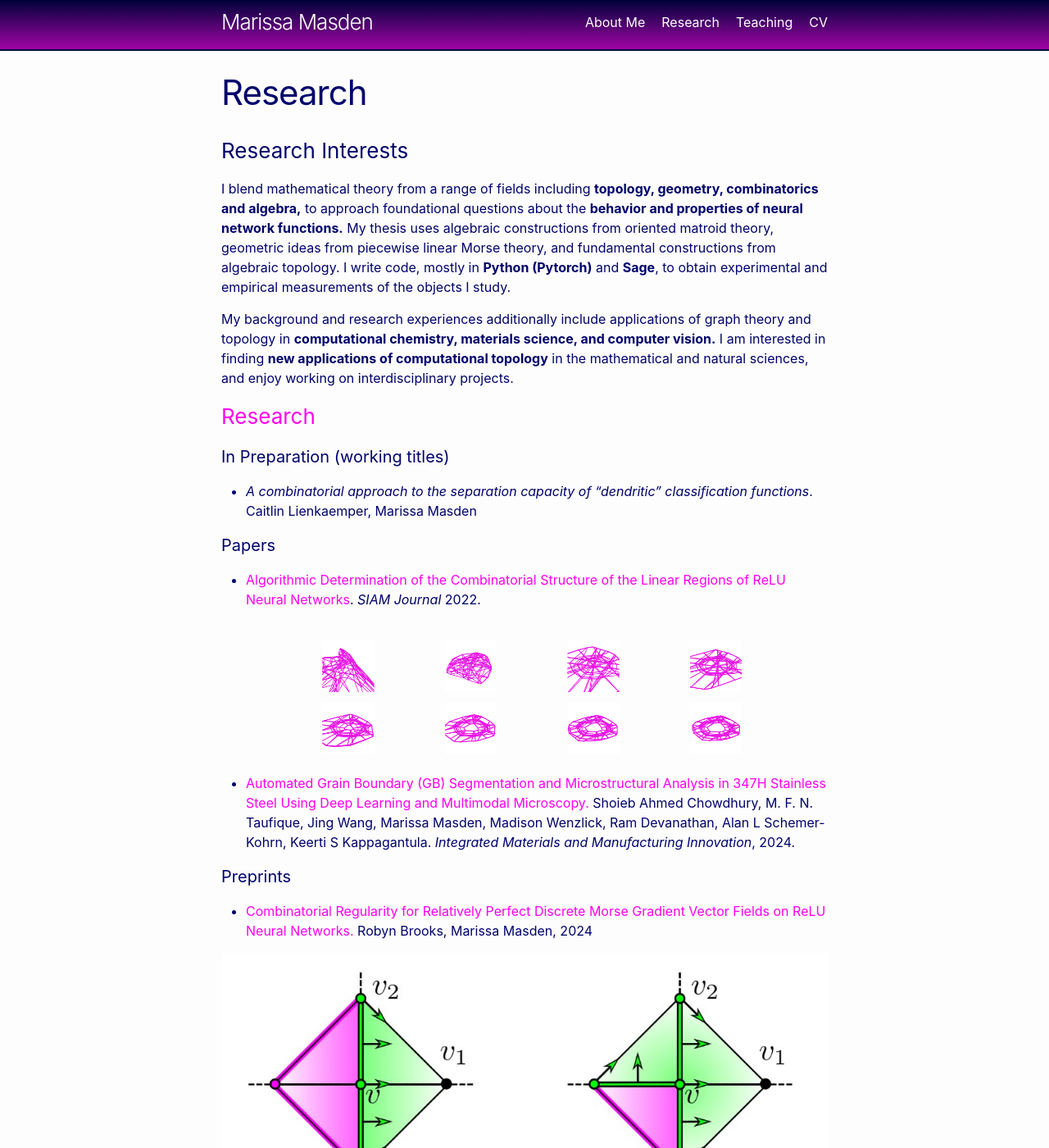
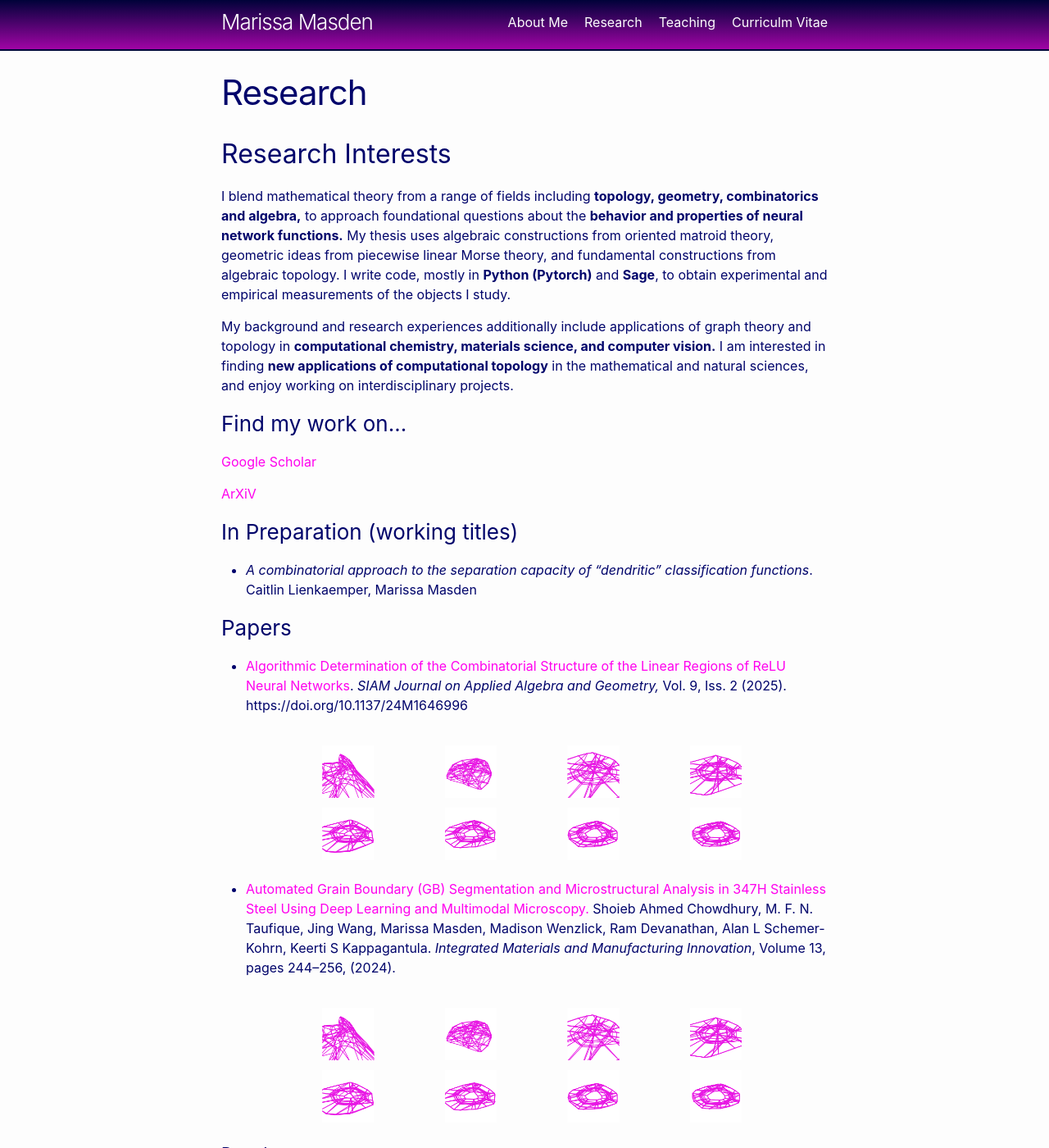
Before and after one commit to mmasden/mmasden.github.io, a Jekyll site: the page built from research.markdown, in a window 1280 px wide and 1400 px high. Shown: the whole window at 82% size. Built offline with Jekyll 4.4.1, drawn with Linux system fonts in a browser that asks for light colours.

Commit message:
continuing updates

```diff
--- a/research.markdown
+++ b/research.markdown
@@ -5,28 +5,38 @@ permalink: /research/
 order: 2
 ---
 
-### Research Interests
+
+## Research Interests
 
 I blend mathematical theory from a range of fields including **topology, geometry, combinatorics and algebra,** to approach foundational questions about the **behavior and properties of neural network functions.** My thesis uses algebraic constructions from oriented matroid theory, geometric ideas from piecewise linear Morse theory, and fundamental constructions from algebraic topology.  I write code, mostly in **Python (Pytorch)** and **Sage**, to obtain experimental and empirical measurements of the objects I study.
 
 My background and research experiences additionally include applications of graph theory and topology in **computational chemistry, materials science, and computer vision.** I am interested in finding **new applications of computational topology** in the mathematical and natural sciences, and enjoy working on interdisciplinary projects.
 
-### [Research](https://arxiv.org/search/?searchtype=author&query=Masden%2C+M)
+### Find my work on...
 
-#### In Preparation (working titles)
+[Google Scholar](https://scholar.google.com/citations?user=7RQU0k0AAAAJ&hl=en)
+
+[ArXiV](https://arxiv.org/search/?searchtype=author&query=Masden%2C+M)
+
+
+
+### In Preparation (working titles)
 
 * *A combinatorial approach to the separation capacity of "dendritic" classification functions*. Caitlin Lienkaemper, Marissa Masden
 
-#### Papers
+### Papers
 
-* [Algorithmic Determination of the Combinatorial Structure of the Linear Regions of ReLU Neural Networks](https://epubs.siam.org/doi/full/10.1137/24M1646996). *SIAM Journal* 2022.
-
+* [Algorithmic Determination of the Combinatorial Structure of the Linear Regions of ReLU Neural Networks](https://epubs.siam.org/doi/full/10.1137/24M1646996). *SIAM Journal on Applied Algebra and Geometry,* Vol. 9, Iss. 2 (2025). https://doi.org/10.1137/24M1646996
 
 <div style="text-align:center">
 <img src="/assets/images/torus4.png" width="120%">
 </div>
 
-* [Automated Grain Boundary (GB) Segmentation and Microstructural Analysis in 347H Stainless Steel Using Deep Learning and Multimodal Microscopy.](https://link.springer.com/article/10.1007/s40192-023-00305-7) Shoieb Ahmed Chowdhury, M. F. N. Taufique, Jing Wang, Marissa Masden, Madison Wenzlick, Ram Devanathan, Alan L Schemer-Kohrn, Keerti S Kappagantula. *Integrated Materials and Manufacturing Innovation*, 2024.
+* [Automated Grain Boundary (GB) Segmentation and Microstructural Analysis in 347H Stainless Steel Using Deep Learning and Multimodal Microscopy.](https://link.springer.com/article/10.1007/s40192-023-00305-7) Shoieb Ahmed Chowdhury, M. F. N. Taufique, Jing Wang, Marissa Masden, Madison Wenzlick, Ram Devanathan, Alan L Schemer-Kohrn, Keerti S Kappagantula. *Integrated Materials and Manufacturing Innovation*, Volume 13, pages 244–256, (2024).
+
+<div style="text-align:center">
+<img src="/assets/images/torus4.png" width="120%">
+</div>
 
 #### Preprints
 
```
Also changed, not shown: vitae.markdown (+10 -5 lines).
